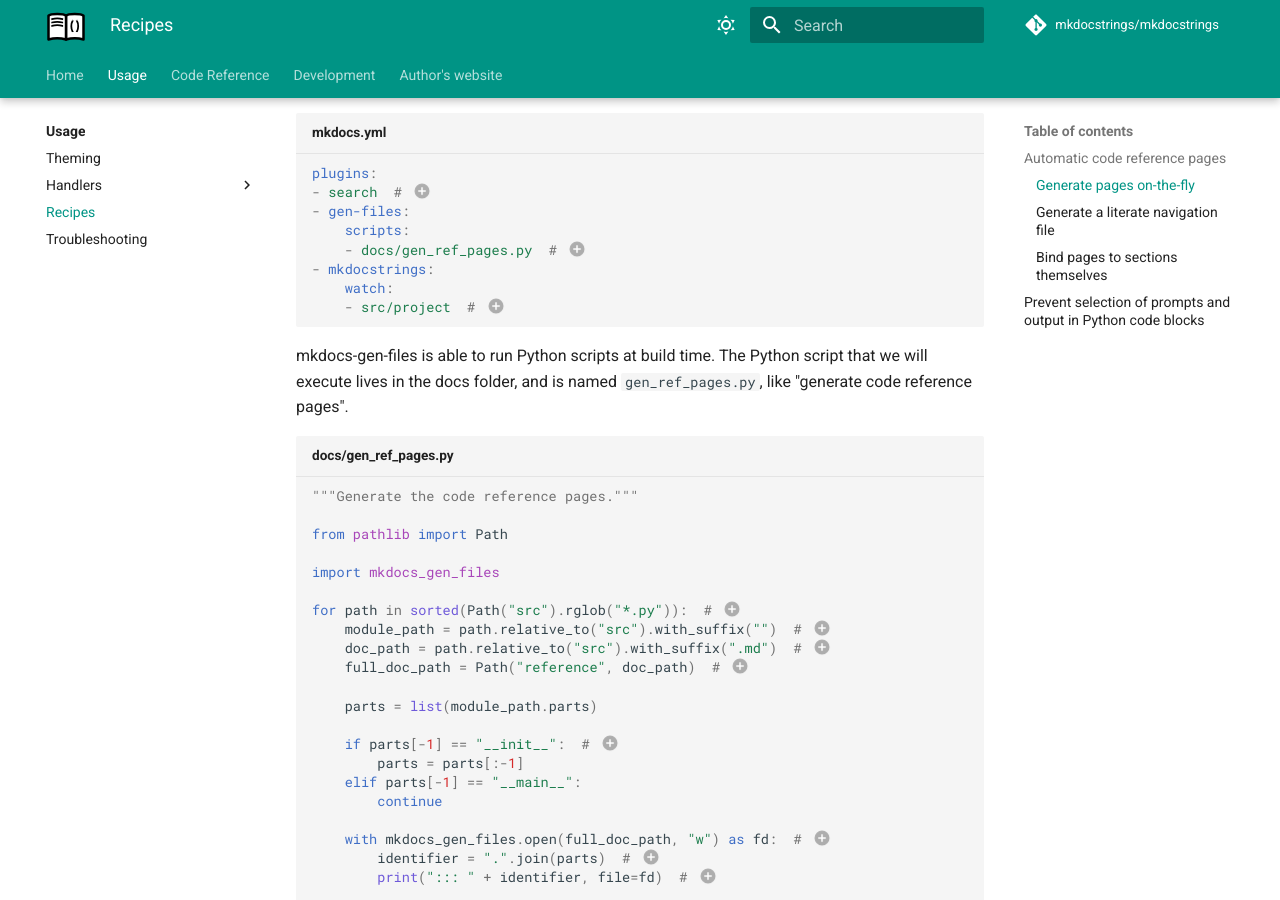
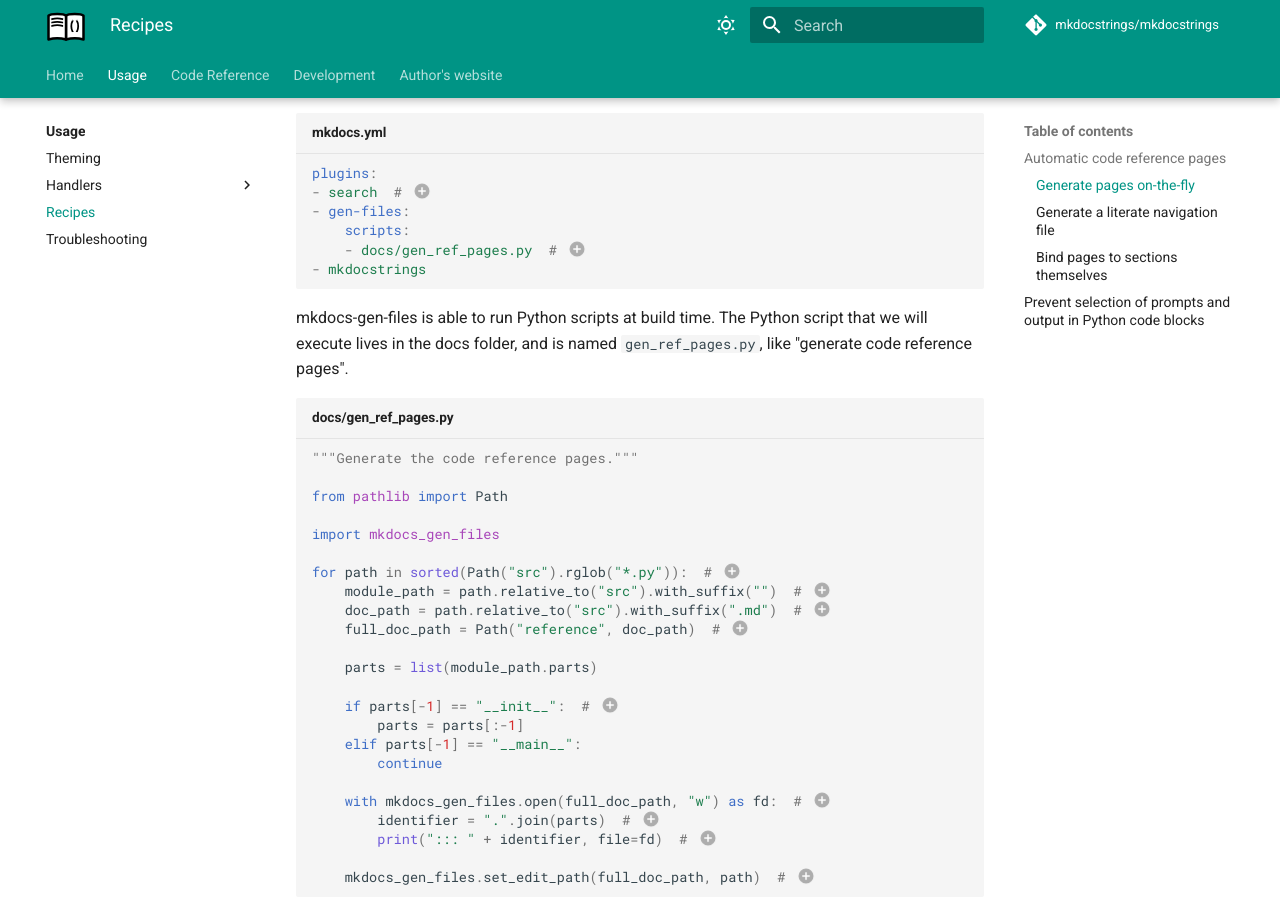
Before and after one commit to mkdocstrings/mkdocstrings, an MkDocs documentation site: the page built from docs/recipes.md, in a window 1280 px wide and 900 px high, scrolled down 1091 px. Built offline with MkDocs 1.6.1 and Material for MkDocs 9.7.7, drawn with Linux system fonts in a browser that asks for light colours; comment, search, counter and statistics services are not loaded; some of the changed text lies outside the part shown.

Commit message:
docs: Remove mention of deprecated watch feature from recipes

````diff
--- a/docs/recipes.md
+++ b/docs/recipes.md
@@ -53,14 +53,11 @@
 - gen-files:
     scripts:
     - docs/gen_ref_pages.py  # (2)
-- mkdocstrings:
-    watch:
-    - src/project  # (3)
+- mkdocstrings
 ```
 
 1. Don't forget to load the `search` plugin when redefining the `plugins` item.
 2. The magic happens here, see below how it works.
-3. Useful for the live-reload feature of `mkdocs serve`.
 
 mkdocs-gen-files is able to run Python scripts at build time.
 The Python script that we will execute lives in the docs folder,
@@ -185,9 +182,7 @@
     - docs/gen_ref_pages.py
 - literate-nav:
     nav_file: SUMMARY.md
-- mkdocstrings:
-    watch:
-    - src/project
+- mkdocstrings
 ```
 
 Then, the previous script is updated like so:
@@ -309,9 +304,7 @@
 - literate-nav:
     nav_file: SUMMARY.md
 - section-index
-- mkdocstrings:
-    watch:
-    - src/project
+- mkdocstrings
 ```
 
 With this, `__init__` modules will be documented and bound to the sections
````
